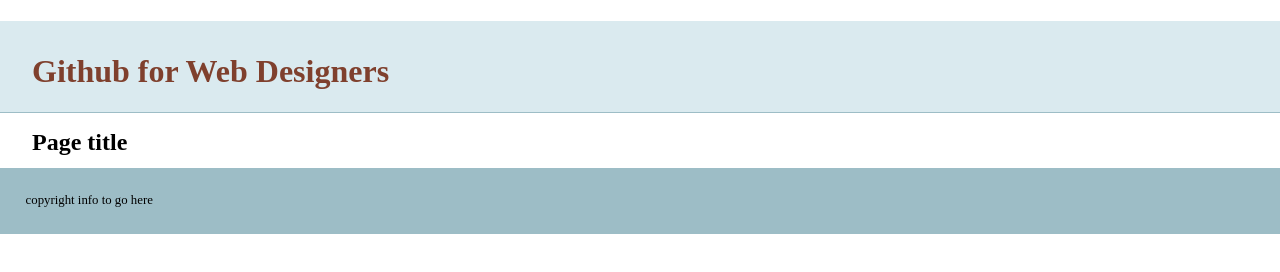
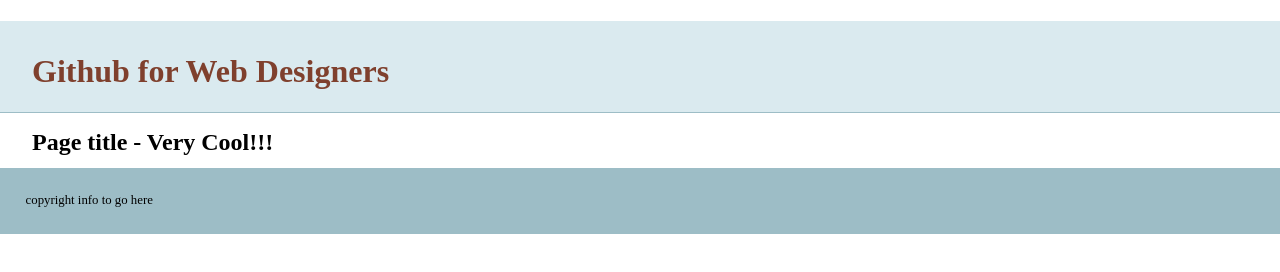
Before and after one commit to quantdaddy/git-basics, a plain HTML site: page index.html in a window 1280 px wide. Drawn offline with nearby package versions, Linux system fonts and the light colour scheme.

Commit message:
edited the heading

```diff
--- a/index.html
+++ b/index.html
@@ -19,7 +19,7 @@
     <nav id="pageNav">
     </nav>
     <main>
-        <h2> Page title </h2>
+        <h2> Page title - Very Cool!!! </h2>
     </main>
     <footer>
         copyright info to go here
```
